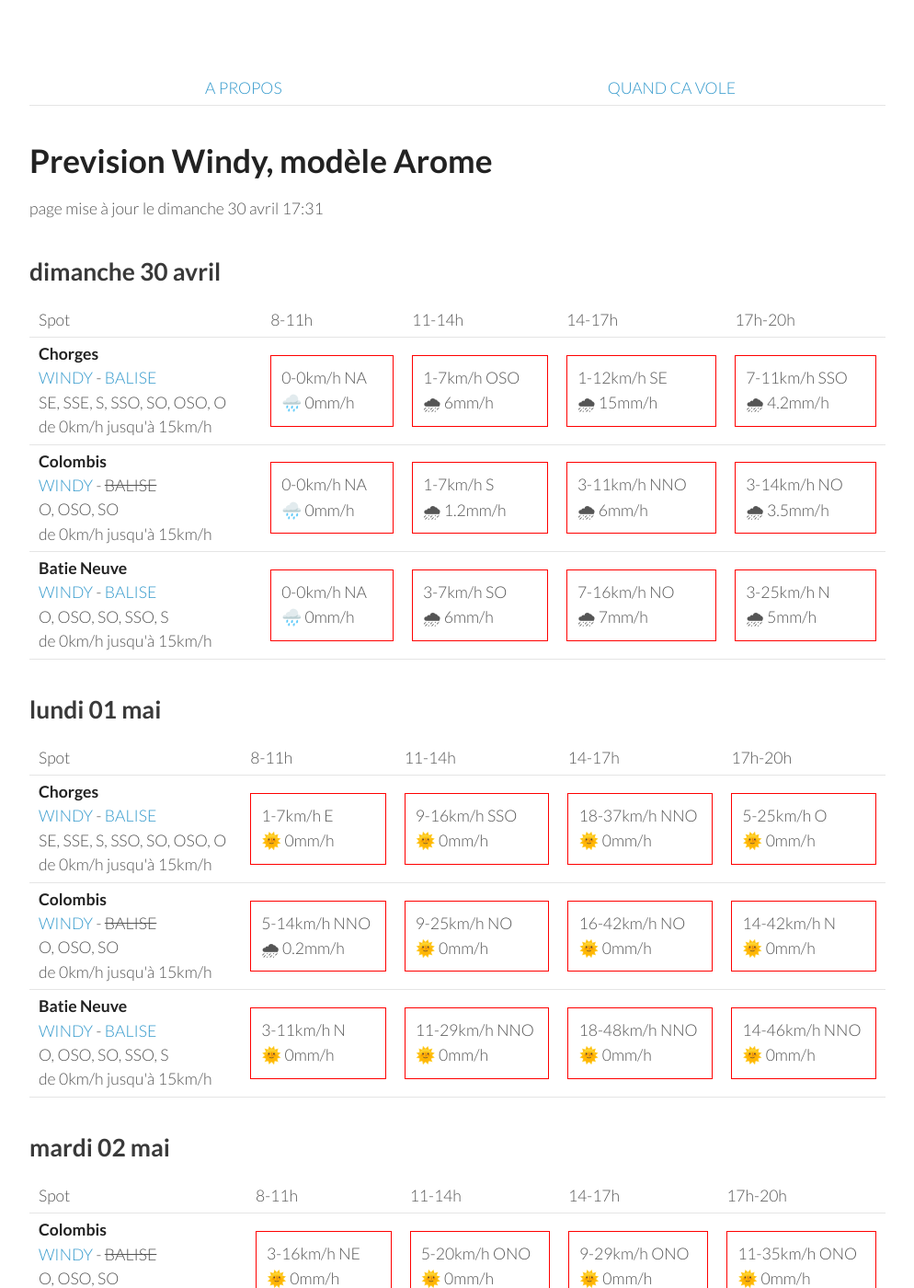
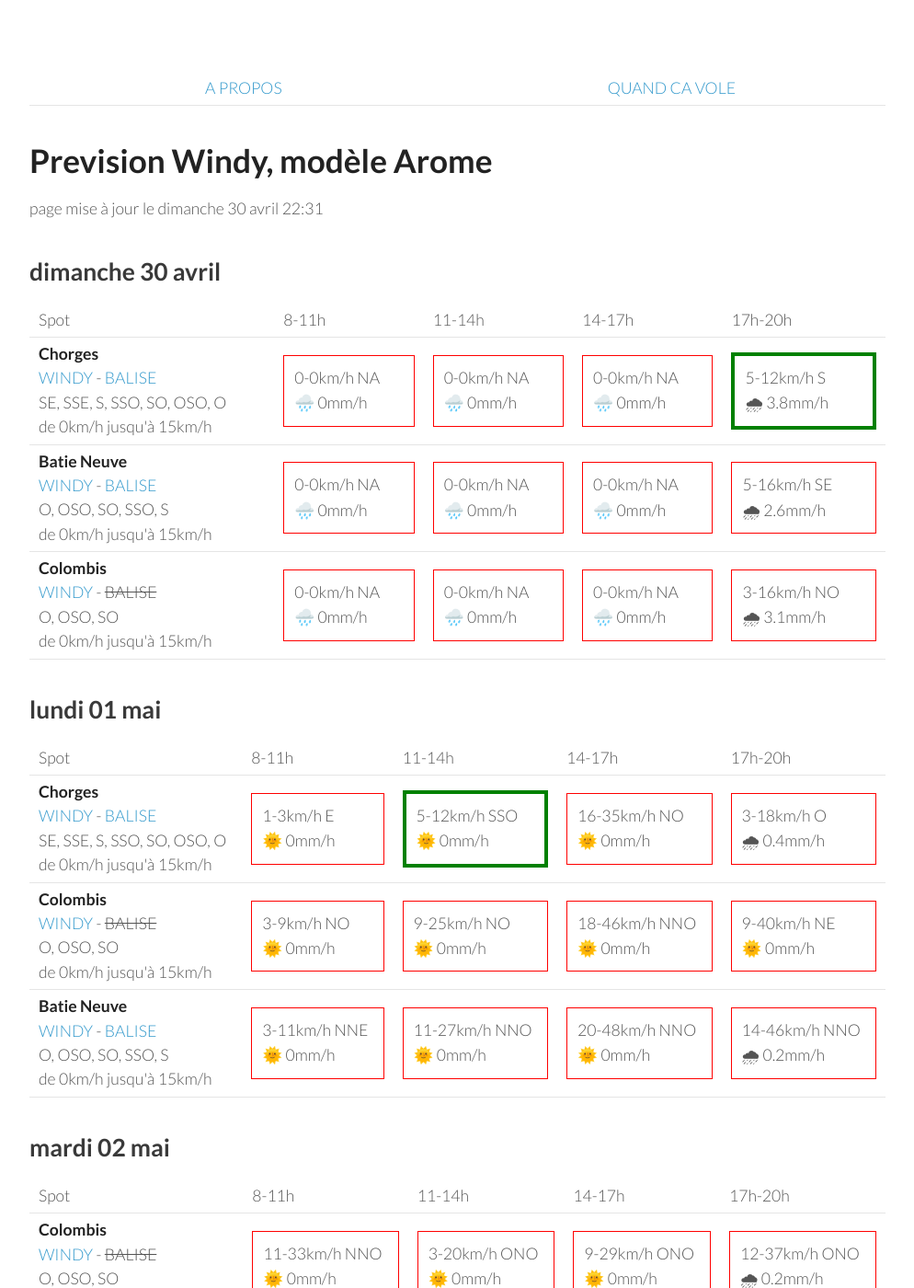
Before and after one commit to parapente-dans-le-nord/parapente-dans-le-nord.github.io, a Jekyll site: the page built from serre_poncon.markdown, in a window 1280 px wide and 1400 px high. Shown: the whole window at 92% size, without its empty margins (26-1020 px from the left). Built offline with Jekyll 4.4.1, drawn with Linux system fonts in a browser that asks for light colours; some of the changed text lies outside the part shown.

Commit message:
update index.markdown

```diff
--- a/serre_poncon.markdown
+++ b/serre_poncon.markdown
@@ -7,7 +7,7 @@ title:  "Tous les spots"
 {: .links}
 
 # Prevision Windy, modèle Arome
-page mise à jour le dimanche 30 avril 17:31
+page mise à jour le dimanche 30 avril 22:31
 
 ## dimanche 30 avril
 
@@ -25,27 +25,27 @@ page mise à jour le dimanche 30 avril 17:31
         <td><strong>Chorges</strong><br><a href="https://windy.com/44.578/6.280?44.559,6.262,10">WINDY</a> - <span class=""><a href="https://www.openwindmap.org/PP554">BALISE</a> </span><br> <span class="vent-favorable">SE, SSE, S, SSO, SO, OSO, O</span><br><span class="force-vent">de 0km/h jusqu'à 15km/h</span> </td>
 
             <td><div class="not-flyable"><p>0-0km/h NA</p><p>🌧️ 0mm/h</p></div></td>
-            <td><div class="not-flyable"><p>1-7km/h OSO</p><p>🌧 6mm/h</p></div></td>
-            <td><div class="not-flyable"><p>1-12km/h SE</p><p>🌧 15mm/h</p></div></td>
-            <td><div class="not-flyable"><p>7-11km/h SSO</p><p>🌧 4.2mm/h</p></div></td>
+            <td><div class="not-flyable"><p>0-0km/h NA</p><p>🌧️ 0mm/h</p></div></td>
+            <td><div class="not-flyable"><p>0-0km/h NA</p><p>🌧️ 0mm/h</p></div></td>
+            <td><div class="flyable"><p>5-12km/h S</p><p>🌧 3.8mm/h</p></div></td>
+
+    </tr>
+<tr>
+        <td><strong>Batie Neuve</strong><br><a href="https://windy.com/44.584/6.236?44.559,6.262,10,m:eTtagly">WINDY</a> - <span class=""><a href="https://www.openwindmap.org/PP554">BALISE</a> </span><br> <span class="vent-favorable">O, OSO, SO, SSO, S</span><br><span class="force-vent">de 0km/h jusqu'à 15km/h</span> </td>
+
+            <td><div class="not-flyable"><p>0-0km/h NA</p><p>🌧️ 0mm/h</p></div></td>
+            <td><div class="not-flyable"><p>0-0km/h NA</p><p>🌧️ 0mm/h</p></div></td>
+            <td><div class="not-flyable"><p>0-0km/h NA</p><p>🌧️ 0mm/h</p></div></td>
+            <td><div class="not-flyable"><p>5-16km/h SE</p><p>🌧 2.6mm/h</p></div></td>
 
     </tr>
 <tr>
         <td><strong>Colombis</strong><br><a href="https://windy.com/44.494/6.216?44.559,6.262,10">WINDY</a> - <span class="no-balise"> BALISE </span><br> <span class="vent-favorable">O, OSO, SO</span><br><span class="force-vent">de 0km/h jusqu'à 15km/h</span> </td>
 
             <td><div class="not-flyable"><p>0-0km/h NA</p><p>🌧️ 0mm/h</p></div></td>
-            <td><div class="not-flyable"><p>1-7km/h S</p><p>🌧 1.2mm/h</p></div></td>
-            <td><div class="not-flyable"><p>3-11km/h NNO</p><p>🌧 6mm/h</p></div></td>
-            <td><div class="not-flyable"><p>3-14km/h NO</p><p>🌧 3.5mm/h</p></div></td>
-
-    </tr>
-<tr>
-        <td><strong>Batie Neuve</strong><br><a href="https://windy.com/44.584/6.236?44.559,6.262,10,m:eTtagly">WINDY</a> - <span class=""><a href="https://www.openwindmap.org/PP554">BALISE</a> </span><br> <span class="vent-favorable">O, OSO, SO, SSO, S</span><br><span class="force-vent">de 0km/h jusqu'à 15km/h</span> </td>
-
             <td><div class="not-flyable"><p>0-0km/h NA</p><p>🌧️ 0mm/h</p></div></td>
-            <td><div class="not-flyable"><p>3-7km/h SO</p><p>🌧 6mm/h</p></div></td>
-            <td><div class="not-flyable"><p>7-16km/h NO</p><p>🌧 7mm/h</p></div></td>
-            <td><div class="not-flyable"><p>3-25km/h N</p><p>🌧 5mm/h</p></div></td>
+            <td><div class="not-flyable"><p>0-0km/h NA</p><p>🌧️ 0mm/h</p></div></td>
+            <td><div class="not-flyable"><p>3-16km/h NO</p><p>🌧 3.1mm/h</p></div></td>
 
     </tr>
 
@@ -67,30 +67,30 @@ page mise à jour le dimanche 30 avril 17:31
 <tr>
         <td><strong>Chorges</strong><br><a href="https://windy.com/44.578/6.280?44.559,6.262,10">WINDY</a> - <span class=""><a href="https://www.openwindmap.org/PP554">BALISE</a> </span><br> <span class="vent-favorable">SE, SSE, S, SSO, SO, OSO, O</span><br><span class="force-vent">de 0km/h jusqu'à 15km/h</span> </td>
 
-            <td><div class="not-flyable"><p>1-7km/h E</p><p>🌞 0mm/h</p></div></td>
-            <td><div class="not-flyable"><p>9-16km/h SSO</p><p>🌞 0mm/h</p></div></td>
-            <td><div class="not-flyable"><p>18-37km/h NNO</p><p>🌞 0mm/h</p></div></td>
-            <td><div class="not-flyable"><p>5-25km/h O</p><p>🌞 0mm/h</p></div></td>
+            <td><div class="not-flyable"><p>1-3km/h E</p><p>🌞 0mm/h</p></div></td>
+            <td><div class="flyable"><p>5-12km/h SSO</p><p>🌞 0mm/h</p></div></td>
+            <td><div class="not-flyable"><p>16-35km/h NO</p><p>🌞 0mm/h</p></div></td>
+            <td><div class="not-flyable"><p>3-18km/h O</p><p>🌧 0.4mm/h</p></div></td>
 
 
     </tr>
 <tr>
         <td><strong>Colombis</strong><br><a href="https://windy.com/44.494/6.216?44.559,6.262,10">WINDY</a> - <span class="no-balise"> BALISE </span><br> <span class="vent-favorable">O, OSO, SO</span><br><span class="force-vent">de 0km/h jusqu'à 15km/h</span> </td>
 
-            <td><div class="not-flyable"><p>5-14km/h NNO</p><p>🌧 0.2mm/h</p></div></td>
+            <td><div class="not-flyable"><p>3-9km/h NO</p><p>🌞 0mm/h</p></div></td>
             <td><div class="not-flyable"><p>9-25km/h NO</p><p>🌞 0mm/h</p></div></td>
-            <td><div class="not-flyable"><p>16-42km/h NO</p><p>🌞 0mm/h</p></div></td>
-            <td><div class="not-flyable"><p>14-42km/h N</p><p>🌞 0mm/h</p></div></td>
+            <td><div class="not-flyable"><p>18-46km/h NNO</p><p>🌞 0mm/h</p></div></td>
+            <td><div class="not-flyable"><p>9-40km/h NE</p><p>🌞 0mm/h</p></div></td>
 
 
     </tr>
 <tr>
         <td><strong>Batie Neuve</strong><br><a href="https://windy.com/44.584/6.236?44.559,6.262,10,m:eTtagly">WINDY</a> - <span class=""><a href="https://www.openwindmap.org/PP554">BALISE</a> </span><br> <span class="vent-favorable">O, OSO, SO, SSO, S</span><br><span class="force-vent">de 0km/h jusqu'à 15km/h</span> </td>
 
-            <td><div class="not-flyable"><p>3-11km/h N</p><p>🌞 0mm/h</p></div></td>
-            <td><div class="not-flyable"><p>11-29km/h NNO</p><p>🌞 0mm/h</p></div></td>
-            <td><div class="not-flyable"><p>18-48km/h NNO</p><p>🌞 0mm/h</p></div></td>
-            <td><div class="not-flyable"><p>14-46km/h NNO</p><p>🌞 0mm/h</p></div></td>
+            <td><div class="not-flyable"><p>3-11km/h NNE</p><p>🌞 0mm/h</p></div></td>
+            <td><div class="not-flyable"><p>11-27km/h NNO</p><p>🌞 0mm/h</p></div></td>
+            <td><div class="not-flyable"><p>20-48km/h NNO</p><p>🌞 0mm/h</p></div></td>
+            <td><div class="not-flyable"><p>14-46km/h NNO</p><p>🌧 0.2mm/h</p></div></td>
 
 
     </tr>
@@ -113,30 +113,30 @@ page mise à jour le dimanche 30 avril 17:31
 <tr>
         <td><strong>Colombis</strong><br><a href="https://windy.com/44.494/6.216?44.559,6.262,10">WINDY</a> - <span class="no-balise"> BALISE </span><br> <span class="vent-favorable">O, OSO, SO</span><br><span class="force-vent">de 0km/h jusqu'à 15km/h</span> </td>
 
-            <td><div class="not-flyable"><p>3-16km/h NE</p><p>🌞 0mm/h</p></div></td>
-            <td><div class="not-flyable"><p>5-20km/h ONO</p><p>🌞 0mm/h</p></div></td>
+            <td><div class="not-flyable"><p>11-33km/h NNO</p><p>🌞 0mm/h</p></div></td>
+            <td><div class="not-flyable"><p>3-20km/h ONO</p><p>🌞 0mm/h</p></div></td>
             <td><div class="not-flyable"><p>9-29km/h ONO</p><p>🌞 0mm/h</p></div></td>
-            <td><div class="not-flyable"><p>11-35km/h ONO</p><p>🌞 0mm/h</p></div></td>
+            <td><div class="not-flyable"><p>12-37km/h ONO</p><p>🌧 0.2mm/h</p></div></td>
 
 
     </tr>
 <tr>
         <td><strong>Batie Neuve</strong><br><a href="https://windy.com/44.584/6.236?44.559,6.262,10,m:eTtagly">WINDY</a> - <span class=""><a href="https://www.openwindmap.org/PP554">BALISE</a> </span><br> <span class="vent-favorable">O, OSO, SO, SSO, S</span><br><span class="force-vent">de 0km/h jusqu'à 15km/h</span> </td>
 
-            <td><div class="not-flyable"><p>5-24km/h NNE</p><p>🌞 0mm/h</p></div></td>
+            <td><div class="not-flyable"><p>7-20km/h NNE</p><p>🌞 0mm/h</p></div></td>
             <td><div class="not-flyable"><p>3-24km/h ONO</p><p>🌞 0mm/h</p></div></td>
-            <td><div class="not-flyable"><p>7-29km/h ONO</p><p>🌞 0mm/h</p></div></td>
-            <td><div class="not-flyable"><p>9-31km/h NO</p><p>🌞 0mm/h</p></div></td>
+            <td><div class="not-flyable"><p>7-27km/h ONO</p><p>🌞 0mm/h</p></div></td>
+            <td><div class="not-flyable"><p>9-33km/h NO</p><p>🌞 0mm/h</p></div></td>
 
 
     </tr>
 <tr>
         <td><strong>Chorges</strong><br><a href="https://windy.com/44.578/6.280?44.559,6.262,10">WINDY</a> - <span class=""><a href="https://www.openwindmap.org/PP554">BALISE</a> </span><br> <span class="vent-favorable">SE, SSE, S, SSO, SO, OSO, O</span><br><span class="force-vent">de 0km/h jusqu'à 15km/h</span> </td>
 
-            <td><div class="not-flyable"><p>5-27km/h NE</p><p>🌞 0mm/h</p></div></td>
-            <td><div class="not-flyable"><p>1-27km/h ONO</p><p>🌞 0mm/h</p></div></td>
+            <td><div class="not-flyable"><p>3-5km/h ESE</p><p>🌞 0mm/h</p></div></td>
+            <td><div class="not-flyable"><p>1-25km/h NO</p><p>🌞 0mm/h</p></div></td>
             <td><div class="not-flyable"><p>5-27km/h ONO</p><p>🌞 0mm/h</p></div></td>
-            <td><div class="not-flyable"><p>7-27km/h NO</p><p>🌞 0mm/h</p></div></td>
+            <td><div class="not-flyable"><p>7-29km/h NO</p><p>🌞 0mm/h</p></div></td>
 
 
     </tr>
@@ -160,9 +160,9 @@ page mise à jour le dimanche 30 avril 17:31
         <td><strong>Colombis</strong><br><a href="https://windy.com/44.494/6.216?44.559,6.262,10">WINDY</a> - <span class="no-balise"> BALISE </span><br> <span class="vent-favorable">O, OSO, SO</span><br><span class="force-vent">de 0km/h jusqu'à 15km/h</span> </td>
 
             <td><div class="not-flyable"><p>5-18km/h E</p><p>🌞 0mm/h</p></div></td>
-            <td><div class="not-flyable"><p>1-16km/h O</p><p>🌞 0mm/h</p></div></td>
-            <td><div class="not-flyable"><p>5-25km/h O</p><p>🌞 0mm/h</p></div></td>
-            <td><div class="not-flyable"><p>5-29km/h S</p><p>🌞 0mm/h</p></div></td>
+            <td><div class="not-flyable"><p>0-18km/h NO</p><p>🌞 0mm/h</p></div></td>
+            <td><div class="not-flyable"><p>5-22km/h O</p><p>🌞 0mm/h</p></div></td>
+            <td><div class="not-flyable"><p>7-25km/h OSO</p><p>🌞 0mm/h</p></div></td>
 
 
     </tr>
@@ -170,9 +170,9 @@ page mise à jour le dimanche 30 avril 17:31
         <td><strong>Batie Neuve</strong><br><a href="https://windy.com/44.584/6.236?44.559,6.262,10,m:eTtagly">WINDY</a> - <span class=""><a href="https://www.openwindmap.org/PP554">BALISE</a> </span><br> <span class="vent-favorable">O, OSO, SO, SSO, S</span><br><span class="force-vent">de 0km/h jusqu'à 15km/h</span> </td>
 
             <td><div class="not-flyable"><p>3-18km/h NE</p><p>🌞 0mm/h</p></div></td>
-            <td><div class="not-flyable"><p>5-22km/h SSO</p><p>🌞 0mm/h</p></div></td>
-            <td><div class="not-flyable"><p>7-29km/h SSO</p><p>🌞 0mm/h</p></div></td>
-            <td><div class="not-flyable"><p>9-35km/h S</p><p>🌞 0mm/h</p></div></td>
+            <td><div class="not-flyable"><p>3-20km/h SSO</p><p>🌞 0mm/h</p></div></td>
+            <td><div class="not-flyable"><p>7-27km/h SO</p><p>🌞 0mm/h</p></div></td>
+            <td><div class="not-flyable"><p>7-31km/h SO</p><p>🌞 0mm/h</p></div></td>
 
 
     </tr>
@@ -180,9 +180,9 @@ page mise à jour le dimanche 30 avril 17:31
         <td><strong>Chorges</strong><br><a href="https://windy.com/44.578/6.280?44.559,6.262,10">WINDY</a> - <span class=""><a href="https://www.openwindmap.org/PP554">BALISE</a> </span><br> <span class="vent-favorable">SE, SSE, S, SSO, SO, OSO, O</span><br><span class="force-vent">de 0km/h jusqu'à 15km/h</span> </td>
 
             <td><div class="not-flyable"><p>3-20km/h ENE</p><p>🌞 0mm/h</p></div></td>
-            <td><div class="not-flyable"><p>5-22km/h SSO</p><p>🌞 0mm/h</p></div></td>
-            <td><div class="not-flyable"><p>5-29km/h SO</p><p>🌞 0mm/h</p></div></td>
-            <td><div class="not-flyable"><p>9-35km/h S</p><p>🌞 0mm/h</p></div></td>
+            <td><div class="not-flyable"><p>3-20km/h SSO</p><p>🌞 0mm/h</p></div></td>
+            <td><div class="not-flyable"><p>7-27km/h SO</p><p>🌞 0mm/h</p></div></td>
+            <td><div class="not-flyable"><p>7-31km/h SO</p><p>🌞 0mm/h</p></div></td>
 
 
     </tr>
@@ -205,10 +205,10 @@ page mise à jour le dimanche 30 avril 17:31
 <tr>
         <td><strong>Colombis</strong><br><a href="https://windy.com/44.494/6.216?44.559,6.262,10">WINDY</a> - <span class="no-balise"> BALISE </span><br> <span class="vent-favorable">O, OSO, SO</span><br><span class="force-vent">de 0km/h jusqu'à 15km/h</span> </td>
 
-            <td><div class="not-flyable"><p>3-14km/h E</p><p>🌞 0mm/h</p></div></td>
-            <td><div class="not-flyable"><p>3-18km/h O</p><p>🌞 0mm/h</p></div></td>
-            <td><div class="not-flyable"><p>9-27km/h O</p><p>🌞 0mm/h</p></div></td>
-            <td><div class="not-flyable"><p>9-31km/h O</p><p>🌞 0mm/h</p></div></td>
+            <td><div class="not-flyable"><p>3-12km/h E</p><p>🌞 0mm/h</p></div></td>
+            <td><div class="not-flyable"><p>3-16km/h ONO</p><p>🌞 0mm/h</p></div></td>
+            <td><div class="not-flyable"><p>11-33km/h OSO</p><p>🌞 0mm/h</p></div></td>
+            <td><div class="not-flyable"><p>3-33km/h ONO</p><p>🌞 0mm/h</p></div></td>
 
 
     </tr>
@@ -216,19 +216,19 @@ page mise à jour le dimanche 30 avril 17:31
         <td><strong>Batie Neuve</strong><br><a href="https://windy.com/44.584/6.236?44.559,6.262,10,m:eTtagly">WINDY</a> - <span class=""><a href="https://www.openwindmap.org/PP554">BALISE</a> </span><br> <span class="vent-favorable">O, OSO, SO, SSO, S</span><br><span class="force-vent">de 0km/h jusqu'à 15km/h</span> </td>
 
             <td><div class="not-flyable"><p>3-12km/h NE</p><p>🌞 0mm/h</p></div></td>
-            <td><div class="not-flyable"><p>3-22km/h SSO</p><p>🌞 0mm/h</p></div></td>
-            <td><div class="not-flyable"><p>7-31km/h SO</p><p>🌞 0mm/h</p></div></td>
-            <td><div class="not-flyable"><p>7-33km/h SO</p><p>🌞 0mm/h</p></div></td>
+            <td><div class="not-flyable"><p>3-20km/h SSO</p><p>🌞 0mm/h</p></div></td>
+            <td><div class="not-flyable"><p>9-37km/h SO</p><p>🌞 0mm/h</p></div></td>
+            <td><div class="not-flyable"><p>5-37km/h SSO</p><p>🌞 0mm/h</p></div></td>
 
 
     </tr>
 <tr>
         <td><strong>Chorges</strong><br><a href="https://windy.com/44.578/6.280?44.559,6.262,10">WINDY</a> - <span class=""><a href="https://www.openwindmap.org/PP554">BALISE</a> </span><br> <span class="vent-favorable">SE, SSE, S, SSO, SO, OSO, O</span><br><span class="force-vent">de 0km/h jusqu'à 15km/h</span> </td>
 
-            <td><div class="not-flyable"><p>3-14km/h NE</p><p>🌞 0mm/h</p></div></td>
-            <td><div class="not-flyable"><p>3-22km/h SO</p><p>🌞 0mm/h</p></div></td>
-            <td><div class="not-flyable"><p>7-31km/h OSO</p><p>🌞 0mm/h</p></div></td>
-            <td><div class="not-flyable"><p>7-33km/h OSO</p><p>🌞 0mm/h</p></div></td>
+            <td><div class="not-flyable"><p>3-12km/h ENE</p><p>🌞 0mm/h</p></div></td>
+            <td><div class="not-flyable"><p>3-20km/h SO</p><p>🌞 0mm/h</p></div></td>
+            <td><div class="not-flyable"><p>9-37km/h OSO</p><p>🌞 0mm/h</p></div></td>
+            <td><div class="not-flyable"><p>5-37km/h SO</p><p>🌞 0mm/h</p></div></td>
 
 
     </tr>
@@ -249,32 +249,32 @@ page mise à jour le dimanche 30 avril 17:31
       <td>17h-20h</td>
     </tr>
 <tr>
-        <td><strong>Batie Neuve</strong><br><a href="https://windy.com/44.584/6.236?44.559,6.262,10,m:eTtagly">WINDY</a> - <span class=""><a href="https://www.openwindmap.org/PP554">BALISE</a> </span><br> <span class="vent-favorable">O, OSO, SO, SSO, S</span><br><span class="force-vent">de 0km/h jusqu'à 15km/h</span> </td>
+        <td><strong>Colombis</strong><br><a href="https://windy.com/44.494/6.216?44.559,6.262,10">WINDY</a> - <span class="no-balise"> BALISE </span><br> <span class="vent-favorable">O, OSO, SO</span><br><span class="force-vent">de 0km/h jusqu'à 15km/h</span> </td>
 
-            <td><div class="not-flyable"><p>3-14km/h NE</p><p>🌞 0mm/h</p></div></td>
+            <td><div class="not-flyable"><p>3-14km/h E</p><p>🌞 0mm/h</p></div></td>
+            <td><div class="flyable"><p>1-14km/h O</p><p>🌞 0mm/h</p></div></td>
             <td><div class="not-flyable"><p>5-24km/h OSO</p><p>🌞 0mm/h</p></div></td>
-            <td><div class="not-flyable"><p>9-35km/h OSO</p><p>🌞 0mm/h</p></div></td>
-            <td><div class="not-flyable"><p>9-35km/h O</p><p>🌞 0mm/h</p></div></td>
+            <td><div class="not-flyable"><p>9-29km/h O</p><p>🌞 0mm/h</p></div></td>
 
 
     </tr>
 <tr>
-        <td><strong>Colombis</strong><br><a href="https://windy.com/44.494/6.216?44.559,6.262,10">WINDY</a> - <span class="no-balise"> BALISE </span><br> <span class="vent-favorable">O, OSO, SO</span><br><span class="force-vent">de 0km/h jusqu'à 15km/h</span> </td>
+        <td><strong>Batie Neuve</strong><br><a href="https://windy.com/44.584/6.236?44.559,6.262,10,m:eTtagly">WINDY</a> - <span class=""><a href="https://www.openwindmap.org/PP554">BALISE</a> </span><br> <span class="vent-favorable">O, OSO, SO, SSO, S</span><br><span class="force-vent">de 0km/h jusqu'à 15km/h</span> </td>
 
-            <td><div class="not-flyable"><p>3-12km/h E</p><p>🌞 0mm/h</p></div></td>
-            <td><div class="not-flyable"><p>3-18km/h OSO</p><p>🌞 0mm/h</p></div></td>
-            <td><div class="not-flyable"><p>9-29km/h OSO</p><p>🌞 0mm/h</p></div></td>
-            <td><div class="not-flyable"><p>9-31km/h O</p><p>🌞 0mm/h</p></div></td>
+            <td><div class="not-flyable"><p>5-18km/h NE</p><p>🌞 0mm/h</p></div></td>
+            <td><div class="not-flyable"><p>3-20km/h SO</p><p>🌞 0mm/h</p></div></td>
+            <td><div class="not-flyable"><p>7-31km/h SO</p><p>🌞 0mm/h</p></div></td>
+            <td><div class="not-flyable"><p>7-33km/h OSO</p><p>🌞 0mm/h</p></div></td>
 
 
     </tr>
 <tr>
         <td><strong>Chorges</strong><br><a href="https://windy.com/44.578/6.280?44.559,6.262,10">WINDY</a> - <span class=""><a href="https://www.openwindmap.org/PP554">BALISE</a> </span><br> <span class="vent-favorable">SE, SSE, S, SSO, SO, OSO, O</span><br><span class="force-vent">de 0km/h jusqu'à 15km/h</span> </td>
 
-            <td><div class="not-flyable"><p>3-14km/h NE</p><p>🌞 0mm/h</p></div></td>
-            <td><div class="not-flyable"><p>5-24km/h SO</p><p>🌞 0mm/h</p></div></td>
-            <td><div class="not-flyable"><p>9-37km/h OSO</p><p>🌞 0mm/h</p></div></td>
-            <td><div class="not-flyable"><p>9-37km/h O</p><p>🌧 0.2mm/h</p></div></td>
+            <td><div class="not-flyable"><p>5-18km/h NE</p><p>🌞 0mm/h</p></div></td>
+            <td><div class="not-flyable"><p>3-20km/h SO</p><p>🌞 0mm/h</p></div></td>
+            <td><div class="not-flyable"><p>7-33km/h SO</p><p>🌞 0mm/h</p></div></td>
+            <td><div class="not-flyable"><p>7-33km/h OSO</p><p>🌞 0mm/h</p></div></td>
 
 
     </tr>
```
